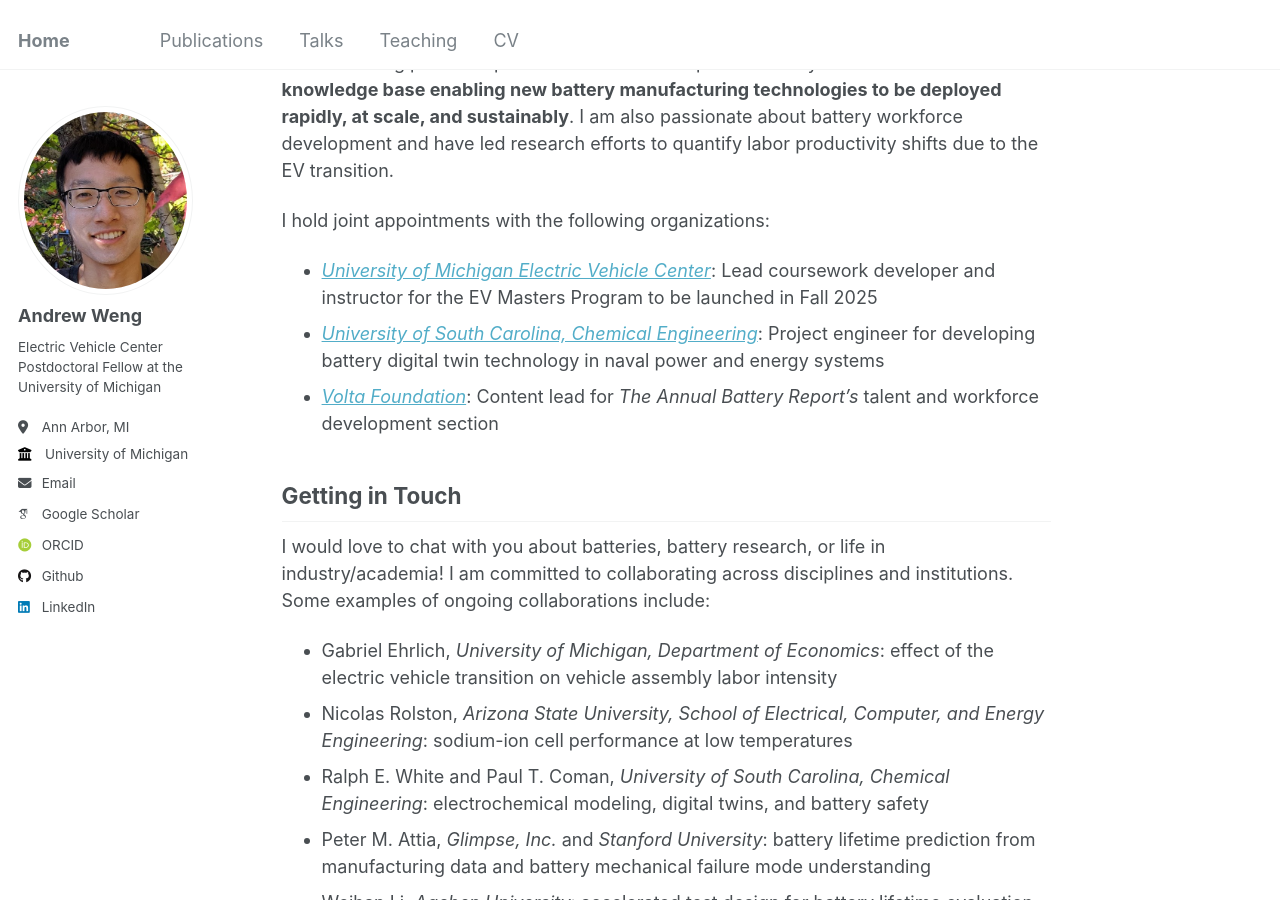
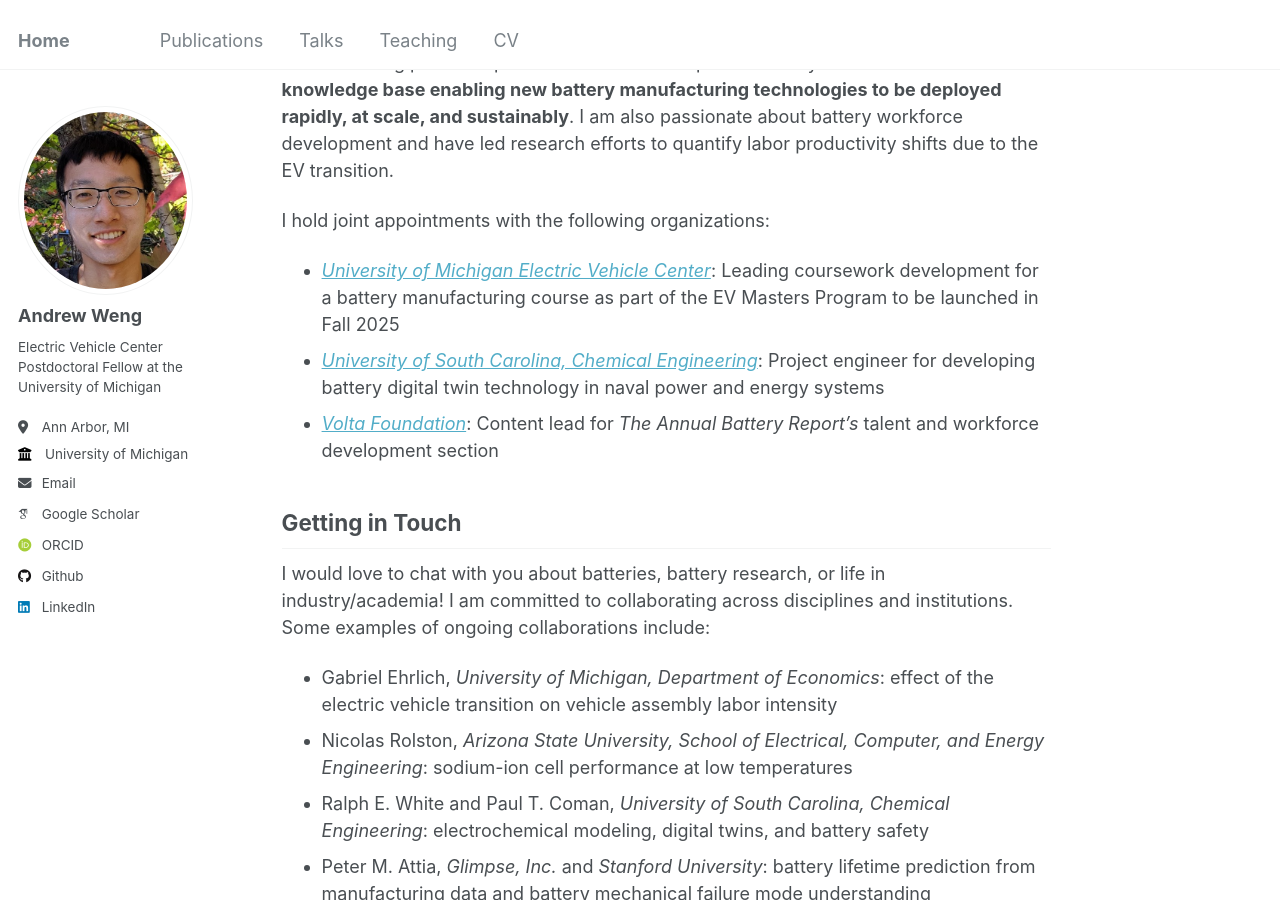
Before and after one commit to wengandrew/wengandrew.github.io, a Jekyll site: the page built from _pages/about.md, in a window 1280 px wide and 900 px high, scrolled down 312 px. Built offline with Jekyll 4.4.1, drawn with Linux system fonts in a browser that asks for light colours; some web fonts are replaced.

Commit message:
Clarify role in EV masters dev

```diff
--- a/_pages/about.md
+++ b/_pages/about.md
@@ -12,7 +12,7 @@ I am a Postdoctoral Fellow in the [Battery Control Group at the University of Mi
 My current research focuses on **energy systems modeling** with an emphasis on battery manufacturing process optimization and lifetime prediction. My mission is to **build a knowledge base enabling new battery manufacturing technologies to be deployed rapidly, at scale, and sustainably**. I am also passionate about battery workforce development and have led research efforts to quantify labor productivity shifts due to the EV transition.
 
 I hold joint appointments with the following organizations:
-- [_University of Michigan Electric Vehicle Center_](https://evc.engin.umich.edu/): Lead coursework developer and instructor for the EV Masters Program to be launched in Fall 2025
+- [_University of Michigan Electric Vehicle Center_](https://evc.engin.umich.edu/): Leading coursework development for a battery manufacturing course as part of the EV Masters Program to be launched in Fall 2025
 - [_University of South Carolina, Chemical Engineering_](https://sc.edu/study/colleges_schools/engineering_and_computing/news_events/news/2022/dougal_10_million_navy_research.php): Project engineer for developing battery digital twin technology in naval power and energy systems
 - [_Volta Foundation_](https://volta.foundation/battery-report): Content lead for *The Annual Battery Report's* talent and workforce development section
 
```
